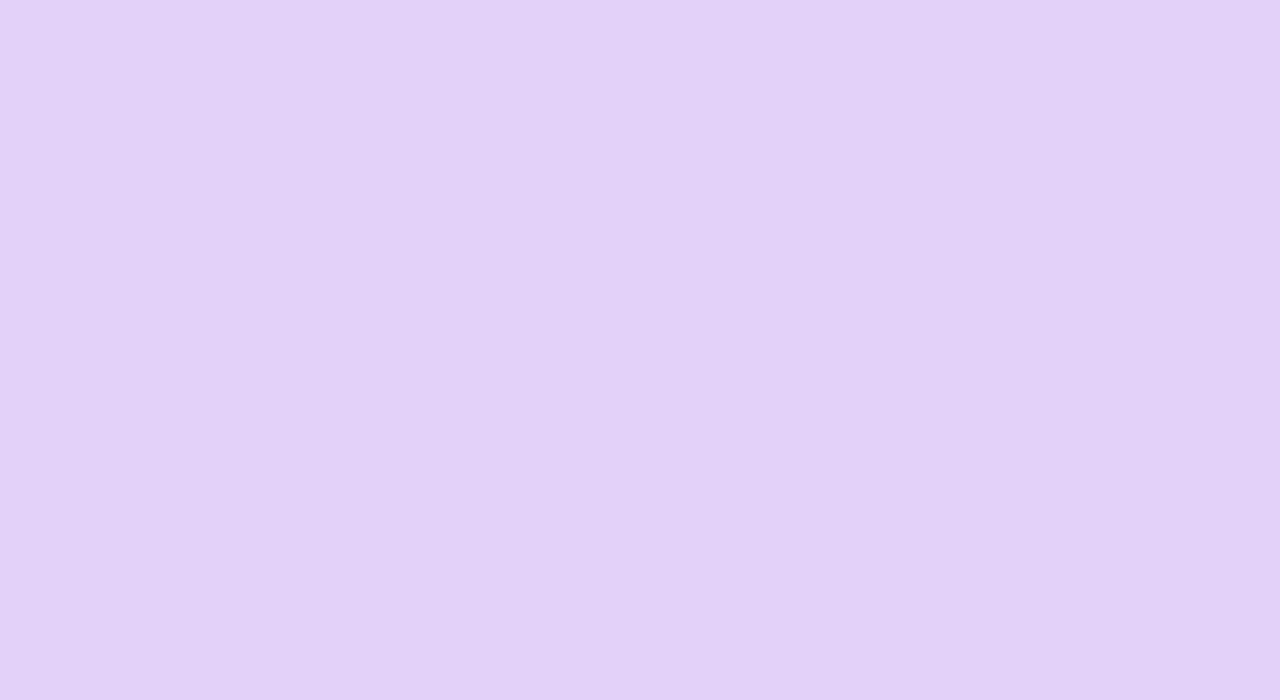
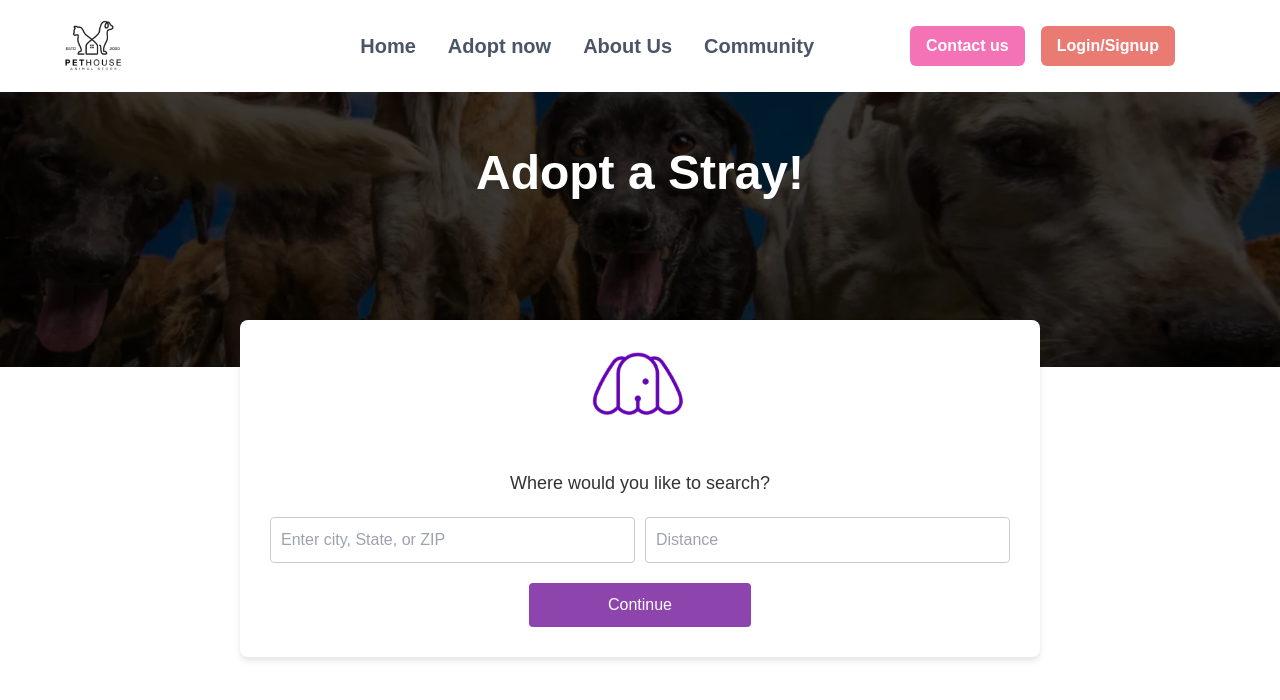
Before and after one commit to Priyanshu7749/Pethouse, a React (Create React App) app: page /adoptionsearch in a window 1280 px wide. Before the commit this address had no page. Shown: the top 700 px of the page. Built offline with nearby package versions, Linux system fonts and the light colour scheme.

Commit message:
adoptionsearch commit

```diff
--- a/src/App.js
+++ b/src/App.js
@@ -2,6 +2,7 @@ import { BrowserRouter as Router, Route, Routes } from 'react-router-dom';
 import Login from './components/Login';
 import SignUp from './components/SignUp';
 import MainPage from './components/MainPage';
+import AdoptionSearch from './components/AdoptionSearch';
 
 
 function App() {
@@ -11,6 +12,7 @@ function App() {
         <Route path='/' element={<MainPage/>}/>
         <Route path='/signup' element={<SignUp/>}/>
         <Route path='/login' element={<Login/>}/>
+        <Route path='/adoptionsearch' element={<AdoptionSearch/>}/>
       </Routes>
     </Router>
   );
--- /dev/null
+++ b/src/components/AdoptionSearch.css
@@ -0,0 +1,153 @@
+.asheader {
+    position: fixed;
+    top: 0;
+    left: 0;
+    right: 0;
+    z-index: 1000;
+    background-color: white;
+    transition: all 0.3s ease;
+    padding: 1rem 0;
+}
+
+.asheader.scrolled {
+    background-color: white;
+    box-shadow: 0 2px 10px rgba(0, 0, 0, 0.1);
+    padding: 0.5rem 0;
+}
+
+.asheader nav ul li a {
+    text-decoration: none;
+    color: #4a5568;
+    font-weight: bold;
+    font-size: 20px;
+    transition: color 0.3s ease;
+}
+
+.adoption-search {
+    position: relative;
+    min-height: 600px;
+    display: flex;
+    flex-direction: column;
+    align-items: center;
+    justify-content: center;
+    padding: 20px;
+    box-sizing: border-box;
+
+}
+
+.hero {
+    position: absolute;
+    top: 0;
+    left: 0;
+    right: 0;
+    bottom: 0;
+    background-image: url('../assets/images/adoptionsearch/background.svg?height=600&width=1200');
+    background-size: cover;
+    background-position: center;
+    display: flex;
+    align-items: center;
+    justify-content: center;
+    height: 50%;
+}
+
+.hero::before {
+    content: '';
+    position: absolute;
+    top: 0;
+    left: 0;
+    right: 0;
+    bottom: 0;
+    background-color: rgba(0, 0, 0, 0.4);
+}
+
+.hero h1 {
+    font-size: 48px;
+    color: white;
+    text-align: center;
+    z-index: 1;
+
+}
+
+.search-card {
+    background-color: white;
+    padding: 30px;
+    border-radius: 8px;
+    box-shadow: 0 4px 6px rgba(0, 0, 0, 0.1);
+    width: 100%;
+    max-width: 800px;
+    display: flex;
+    flex-direction: column;
+    align-items: center;
+    z-index: 2;
+    margin-top: 300px;
+}
+
+.dog-icon {
+    width: 100px;
+    height: 100px;
+    color: #8e44ad;
+    margin-bottom: 20px;
+}
+
+.search-card h2 {
+    font-size: 18px;
+    margin-bottom: 20px;
+    text-align: center;
+}
+
+.search-card .input-container {
+    display: flex;
+    gap: 10px;
+    width: 100%;
+    margin-bottom: 10px;
+}
+
+.search-card input {
+    flex: 1;
+    padding: 10px;
+    border: 1px solid #ccc;
+    border-radius: 4px;
+    margin-bottom: 10px;
+}
+
+.search-card button {
+    width: 30%;
+    padding: 10px;
+    background-color: #8e44ad;
+    color: white;
+    border: none;
+    border-radius: 4px;
+    cursor: pointer;
+    font-size: 16px;
+}
+
+.search-card button:hover {
+    background-color: #7d3c98;
+}
+
+.adoption-message {
+    margin-top: 20px;
+    color: white;
+    display: flex;
+    align-items: center;
+    font-size: 18px;
+    z-index: 2;
+}
+
+.heart {
+    font-size: 24px;
+    margin: 0 10px;
+}
+
+@media (max-width: 768px) {
+    .hero h1 {
+        font-size: 36px;
+    }
+
+    .search-card {
+        padding: 20px;
+    }
+    .search-card input{
+        width: 100%;
+    }
+}
--- /dev/null
+++ b/src/components/AdoptionSearch.jsx
@@ -0,0 +1,87 @@
+import React, { useState, useEffect } from 'react';
+import { Menu, X } from 'lucide-react';
+import { Link } from 'react-router-dom';
+import logo from '../assets/images/logos/logo.png';
+import dog from '../assets/images/adoptionsearch/dog.svg';
+import './AdoptionSearch.css'
+
+export default function AdoptionSearch() {
+    const [isScrolled, setIsScrolled] = useState(false);
+    const [isMenuOpen, setIsMenuOpen] = useState(false);
+
+    useEffect(() => {
+        const handleScroll = () => {
+            setIsScrolled(window.scrollY > 0);
+        };
+
+        window.addEventListener('scroll', handleScroll);
+
+        return () => {
+            window.removeEventListener('scroll', handleScroll);
+        };
+    }, []);
+
+    const toggleMenu = () => {
+        setIsMenuOpen(!isMenuOpen);
+    };
+
+    return (
+        <>
+            <header className={`asheader ${isScrolled ? 'scrolled' : ''}`}>
+                <nav className="nav-container">
+                    <div className="container">
+                        <div className="logo">
+                            <img src={logo} alt="PetHouse Logo" className="mainpage-logo" />
+                        </div>
+
+                        <button
+                            className="menu-toggle"
+                            onClick={toggleMenu}
+                            aria-expanded={isMenuOpen}
+                            aria-label="Toggle navigation menu"
+                        >
+                            {isMenuOpen ? <X size={24} /> : <Menu size={24} />}
+                        </button>
+
+                        <div className={`nav-content ${isMenuOpen ? 'open' : ''}`}>
+                            <ul className="nav-links">
+                                <li><Link to='/'><a  className="nav-link">Home</a></Link></li>
+                                <li><Link to='/adoptionsearch'><a className="nav-link">Adopt now</a></Link></li>
+                                <li><Link to='/aboutus'><a className="nav-link">About Us</a></Link></li>
+                                <li><Link to='/community'><a className="nav-link">Community</a></Link></li>
+                            </ul>
+
+                            <div className="nav-buttons">
+                                <button className="contact-button">Contact us</button>
+                                <Link to="/login">
+                                    <button className="login-button">Login/Signup</button>
+                                </Link>
+                            </div>
+                        </div>
+                    </div>
+                </nav>
+            </header>
+            <div className="adoption-search">
+                <div className="hero">
+                    <h1>Adopt a Stray!</h1>
+                </div>
+                <div className="search-card">
+                    <div className="dog-icon">
+                        <img src={dog} />
+                    </div>
+                    <h2>Where would you like to search?</h2>
+                    <div className='input-container'>
+                    <input type="text" placeholder="Enter city, State, or ZIP" />
+                    <input type="text" placeholder="Distance" />
+                    </div>
+                    <button>Continue</button>
+                </div>
+                <div className="adoption-message">
+                    <span className="heart">♥</span>
+                    Pet Available for Adoption Nearby
+                    <span className="heart">♥</span>
+                </div>
+            </div>
+        </>
+    )
+}
--- a/src/components/FaqSection.css
+++ b/src/components/FaqSection.css
@@ -1,5 +1,7 @@
 
-
+.faq-container{
+  background-color: #E3D1F9;
+}
 .faq-title {
   font-size: 2.5rem;
   color: #333;
--- a/src/components/Header.css
+++ b/src/components/Header.css
@@ -28,7 +28,7 @@
 }
 
 .logo img {
-    height: 80px;
+    /* height: 80px; */
     width: auto;
 }
 
@@ -41,7 +41,13 @@
 .scrolled .mainpage-logo {
     height: 50px;
 }
-
+.header nav ul li a {
+    text-decoration: none;
+    color: #4a5568;
+    font-weight: bold;
+    font-size: 20px;
+    transition: color 0.3s ease;
+}
 .nav-content {
     display: flex;
     align-items: center;
--- a/src/components/Header.jsx
+++ b/src/components/Header.jsx
@@ -43,10 +43,10 @@ export default function Header() {
 
                     <div className={`nav-content ${isMenuOpen ? 'open' : ''}`}>
                         <ul className="nav-links">
-                            <li><a href="#" className="nav-link">Home</a></li>
-                            <li><a href="#" className="nav-link">Adopt now</a></li>
-                            <li><a href="#" className="nav-link">About Us</a></li>
-                            <li><a href="#" className="nav-link">Community</a></li>
+                            <li><Link to='/'><a className="nav-link">Home</a></Link></li>
+                            <li><Link to='/adoptionsearch'><a  className="nav-link">Adopt now</a></Link></li>
+                            <li><Link to='/aboutus'><a className="nav-link">About Us</a></Link></li>
+                            <li><Link to='/community'><a className="nav-link">Community</a></Link></li>
                         </ul>
 
                         <div className="nav-buttons">
--- a/src/components/MainPage.css
+++ b/src/components/MainPage.css
@@ -3,6 +3,8 @@ body {
     font-family: Arial, sans-serif;
     margin: 0;
     padding: 0;
+}
+.mainpage{
     background-color: #E3D1F9;
 }
 
@@ -53,13 +55,7 @@ body {
     margin-left: 40px;
 } */
 
-.header nav ul li a {
-    text-decoration: none;
-    color: #4a5568;
-    font-weight: bold;
-    font-size: 20px;
-    transition: color 0.3s ease;
-}
+
 
 /* .header .contact-button {
     background-color: #f472b6;
@@ -98,7 +94,7 @@ main {
     justify-content: space-between;
     align-items: center;
     padding: 60px 0;
-    margin-top: 40px;
+    /* margin-top: 40px; */
     margin-left: 40px;
     margin-right: 30px;
 }
@@ -107,6 +103,7 @@ main {
 .content-left {
     flex: 1;
     padding-right: 40px;
+    margin-top: 40px;
 }
 
 h1 {
@@ -114,6 +111,7 @@ h1 {
     font-weight: bold;
     margin-bottom: 20px;
     line-height: 1.2;
+
 }
 
 .highlight {
@@ -170,6 +168,7 @@ h1 {
 .content-right {
     flex: 1;
     position: relative;
+    margin-top: 40px;
 }
 
 .main-image {
--- a/src/components/MainPage.jsx
+++ b/src/components/MainPage.jsx
@@ -26,7 +26,9 @@ import ad5 from "../assets/images/mainpage/ad5.svg";
 export default function MainPage() {
     return (
         <>
+            <div className='mainpage'>
                 <Header />
+                {/* pet-adoption-page */}
                 <div className="pet-adoption-page">
                     <main className="container2">
                         <div className="content-left">
@@ -77,7 +79,7 @@ export default function MainPage() {
                         </div>
                     </main>
                 </div>
-
+                {/* adoption-journey */}
                 <div className="adoption-journey">
                     <h2 className="journey-title">
                         <span>Your pet adoption journey</span>
@@ -119,7 +121,7 @@ export default function MainPage() {
                     </div>
                     <button className="adopt-now-button">Adopt Now</button>
                 </div>
-
+                {/* pet-adoption */}
                 <div className="pet-adoption">
                     <div className="how-it-works">
                         <h2>How it Works?</h2>
@@ -142,7 +144,7 @@ export default function MainPage() {
                         </div>
                     </div>
                 </div>
-
+                {/* adoption-gallery */}
                 <div className="adoption-gallery">
                     <h1>Gallery</h1>
                     <div className="image-grid">
@@ -156,6 +158,7 @@ export default function MainPage() {
                 </div>
 
                 <FaqSection />
+            </div>
         </>
     );
 }
```
Also changed, not shown: src/assets/images/adoptionsearch/background.svg (added), src/assets/images/adoptionsearch/dog.svg (added). Lines whose indentation alone changed are shown as unchanged.
